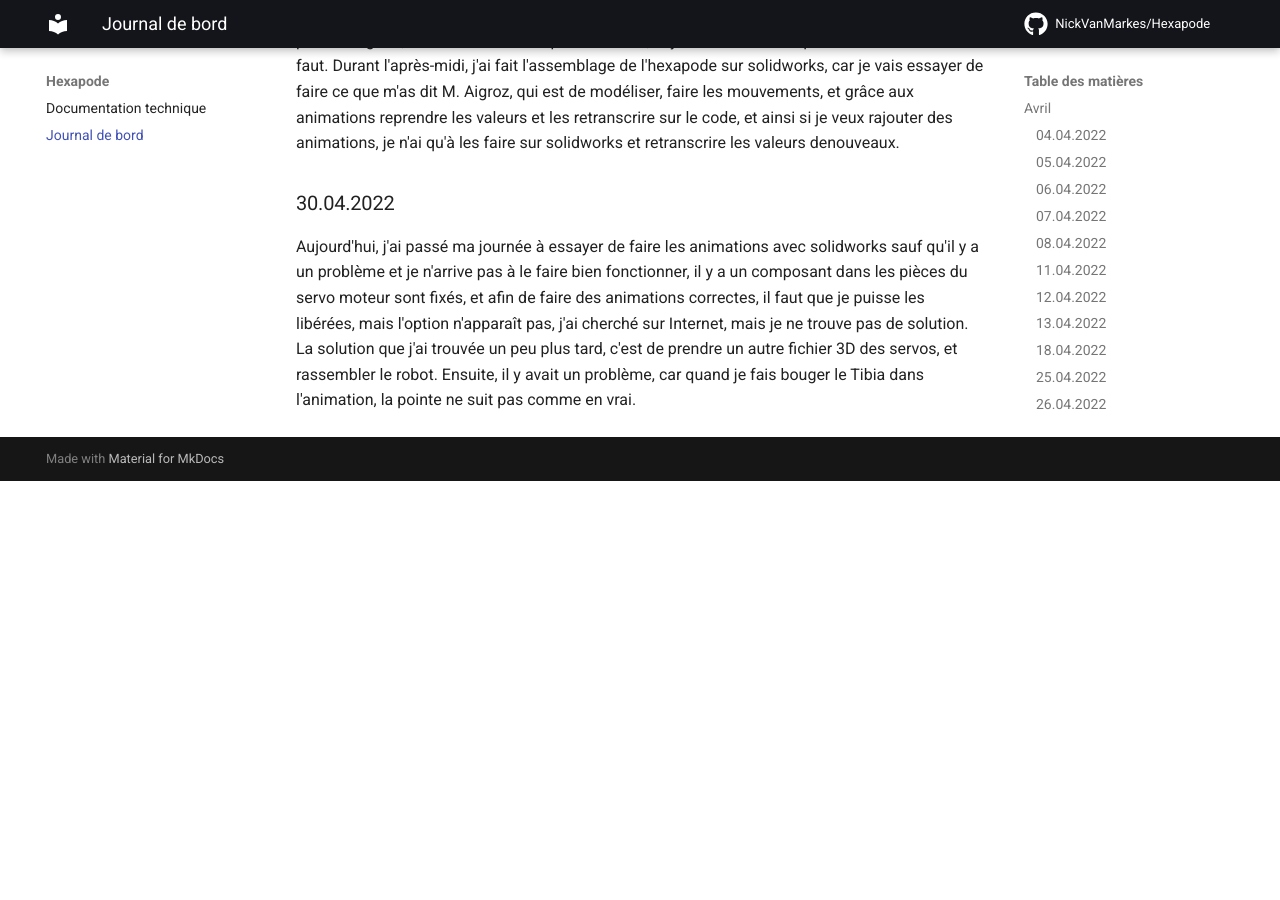
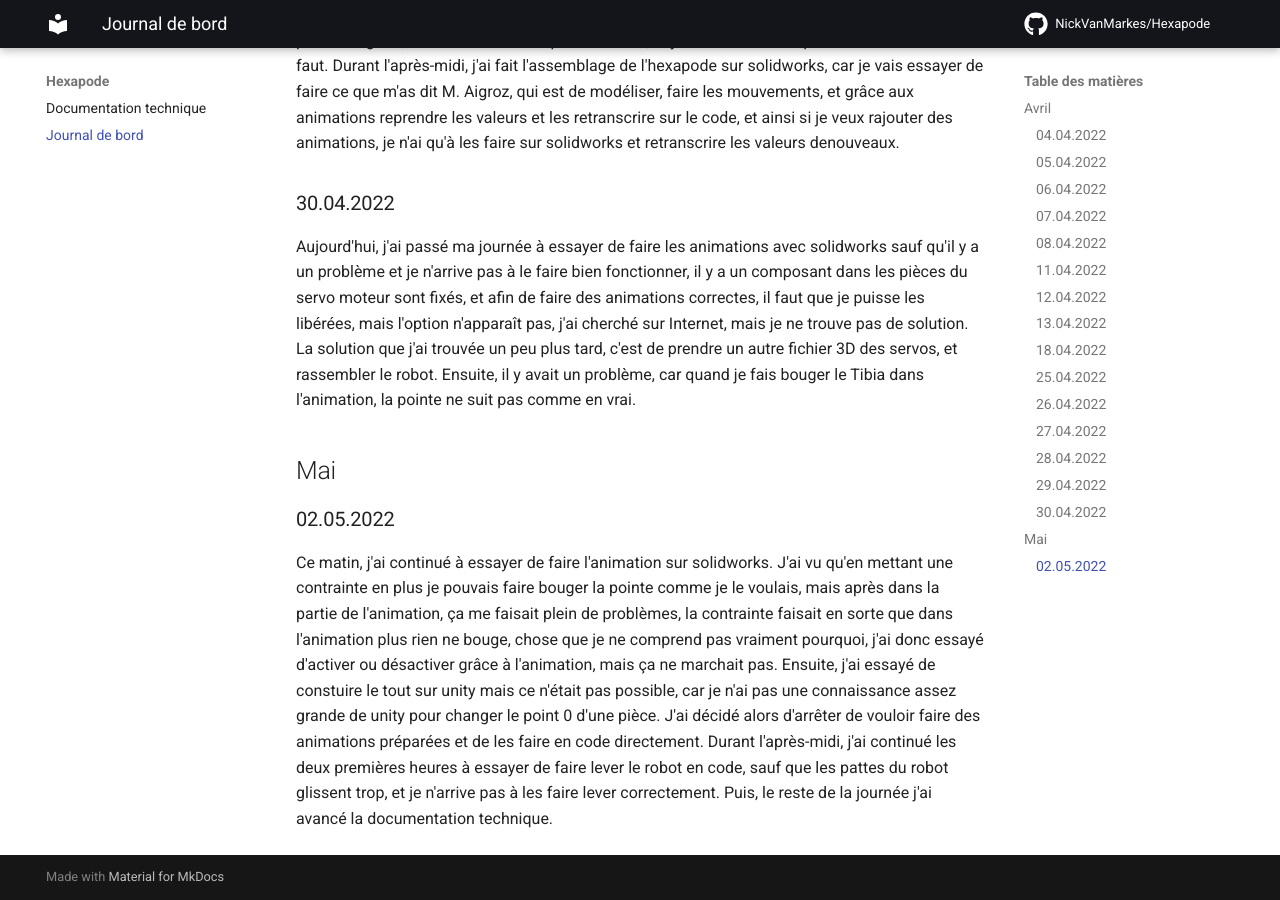
Before and after one commit to NickVanMarkes/Hexapode, an MkDocs documentation site: the page built from docs/JDB.md, in a window 1280 px wide and 900 px high, scrolled down 5810 px. Built offline with MkDocs 1.6.1 and Material for MkDocs 9.7.7, drawn with Linux system fonts in a browser that asks for light colours; comment, search, counter and statistics services are not loaded; before the commit the page ends 6291 px from its top, so only the background shows below that.

Commit message:
Docs: update logbook

```diff
--- a/docs/JDB.md
+++ b/docs/JDB.md
@@ -76,3 +76,9 @@
 ### 30.04.2022
 
 Aujourd'hui, j'ai passé ma journée à essayer de faire les animations avec solidworks sauf qu'il y a un problème et je n'arrive pas à le faire bien fonctionner, il y a un composant dans les pièces du servo moteur sont fixés, et afin de faire des animations correctes, il faut que je puisse les libérées, mais l'option n'apparaît pas, j'ai cherché sur Internet, mais je ne trouve pas de solution. La solution que j'ai trouvée un peu plus tard, c'est de prendre un autre fichier 3D des servos, et rassembler le robot. Ensuite, il y avait un problème, car quand je fais bouger le Tibia dans l'animation, la pointe ne suit pas comme en vrai.
+
+## Mai
+
+### 02.05.2022
+
+Ce matin, j'ai continué à essayer de faire l'animation sur solidworks. J'ai vu qu'en mettant une contrainte en plus je pouvais faire bouger la pointe comme je le voulais, mais après dans la partie de l'animation, ça me faisait plein de problèmes, la contrainte faisait en sorte que dans l'animation plus rien ne bouge, chose que je ne comprend pas vraiment pourquoi, j'ai donc essayé d'activer ou désactiver grâce à l'animation, mais ça ne marchait pas. Ensuite, j'ai essayé de constuire le tout sur unity mais ce n'était pas possible, car je n'ai pas une connaissance assez grande de unity pour changer le point 0 d'une pièce. J'ai décidé alors d'arrêter de vouloir faire des animations préparées et de les faire en code directement. Durant l'après-midi, j'ai continué les deux premières heures à essayer de faire lever le robot en code, sauf que les pattes du robot glissent trop, et je n'arrive pas à les faire lever correctement. Puis, le reste de la journée j'ai avancé la documentation technique.
```
